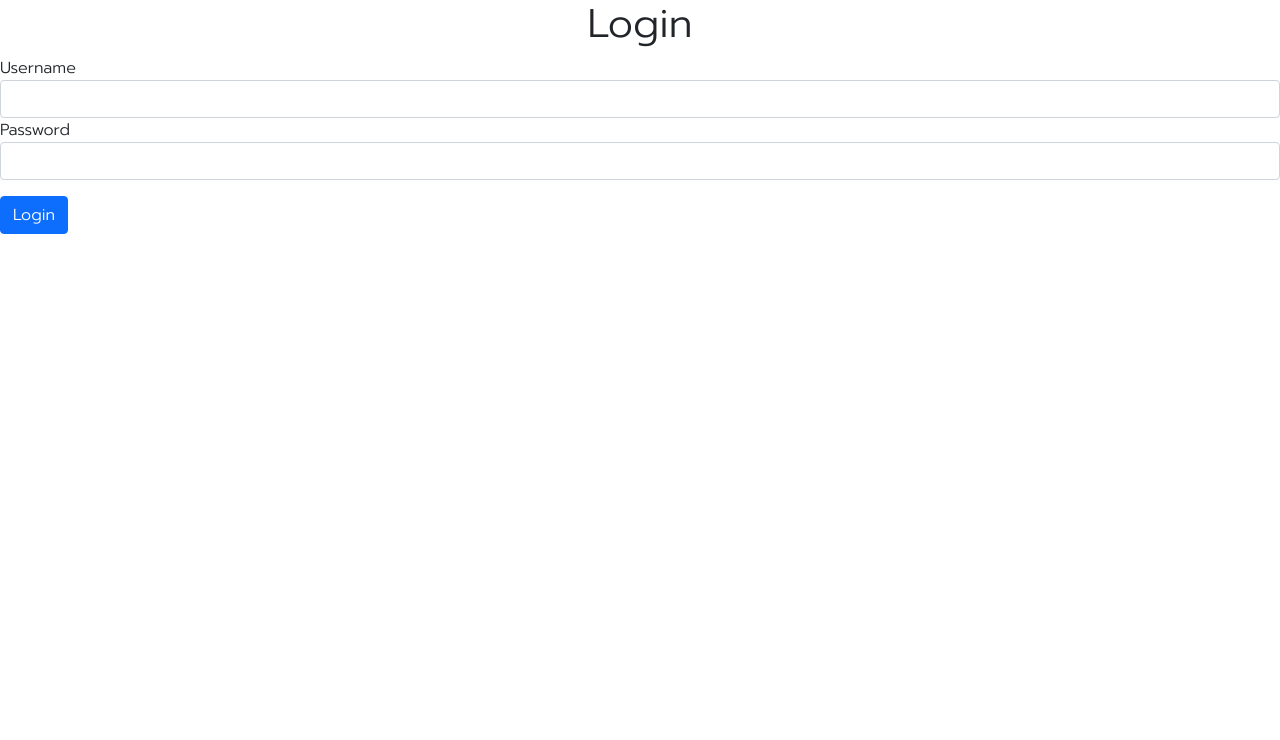
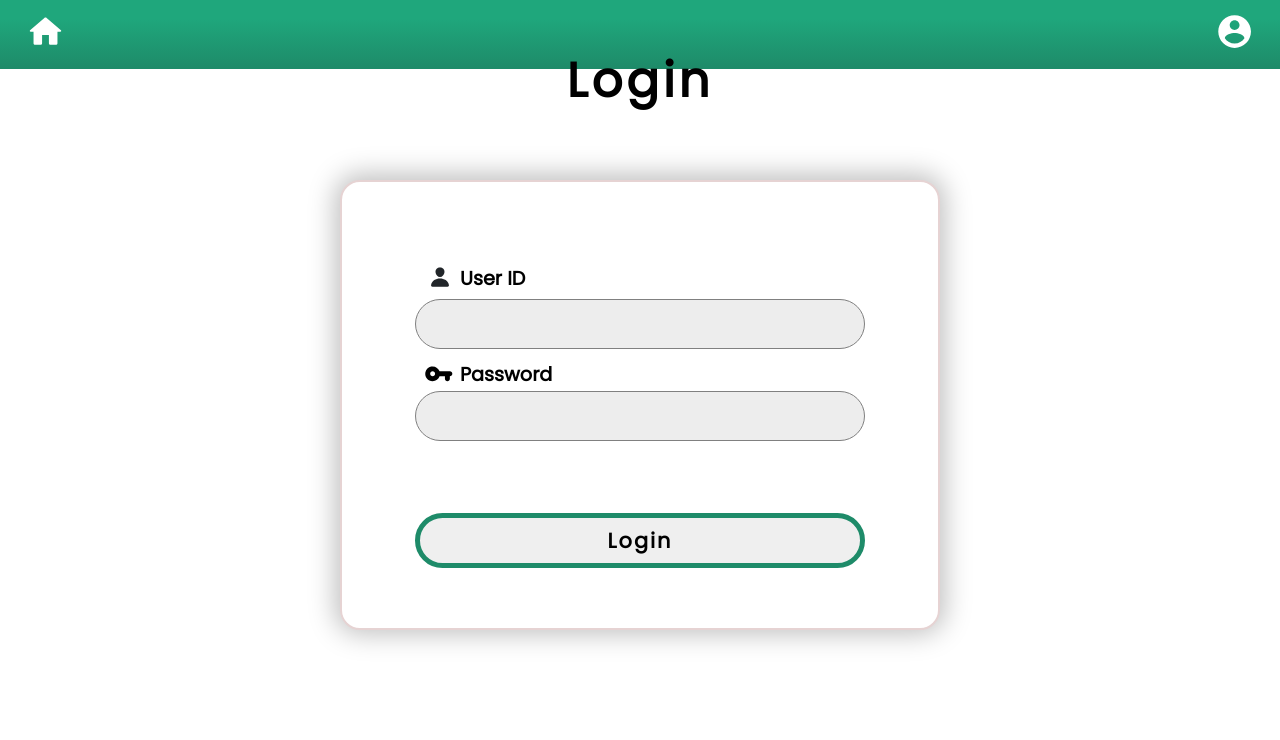
Before and after one commit to HRZXD/supmed-webapp, a PHP site: page /login.php in a window 1280 px wide. Shown: the top 740 px of the page. Run offline with PHP 8.4, Linux system fonts and the light colour scheme.

Commit message:
update 29-11 7pm

```diff
--- /dev/null
+++ b/css/login-page.css
@@ -0,0 +1,145 @@
+@import url(https://fonts.googleapis.com/css2?family=Poppins);
+
+* {
+    font-family: 'Poppins', sans-serif;
+}
+
+.sections {
+    display: flex;
+    justify-content: center;
+    align-items: center;
+    width: 100%;
+    height: 84vh;
+    background:white;
+}
+
+.login-box {
+    position: relative;
+    width: 600px;
+    height: 450px;
+    flex-shrink: 0;
+    background: white;
+    border: 2px solid rgb(230, 211, 211);
+    border-radius: 20px;
+    display: flex;
+    justify-content: center;
+    align-items: center;
+    backdrop-filter: blur(15px);
+    box-shadow: 0px -1px 26.100000381469727px 5px rgba(0, 0, 0, 0.25);
+}
+
+.h1-login-text {
+    font-size: 3em;
+    color: black;
+    text-align: center;
+    align-items: center;
+    position: relative;
+    bottom: 190px;
+    letter-spacing: 4px;
+    font-weight: 800;
+}
+
+.input-box {
+    position: relative;
+    width: 450px;
+    margin: 30px 0;
+    border-bottom: 2px solid white;
+    bottom: 40px;
+}
+
+.input-box .icon {
+    position: absolute;
+    left: 14px;
+    bottom: 87%;
+    width: 100%;
+    font-size: 22px;
+
+}
+
+.input-box .icon-key {
+    position: absolute;
+    left: 9px;
+    bottom: 87%;
+    width: 100%;
+    font-size: 18px;
+
+}
+.user-label{
+    position: absolute;
+    top: 5px;
+    left: 45px;
+    transform: translateY(-100%);
+    color: black;
+    pointer-events: none;
+    transition: .5s;
+    font-size: 1.2em;
+    font-weight: 800;
+}
+
+.password-label{
+    position: absolute;
+    top: 15%;
+    left: 45px;
+    transform: translateY(-100%);
+    color: black;
+    pointer-events: none;
+    transition: .5s;
+    font-size: 1.2em;
+    font-weight: 800;
+}
+
+.input-box input {
+    width: 100%;
+    height: 50px;
+    background: rgb(201, 187, 187);
+    border-radius: 30px;
+    outline: none;
+    text-align:center;
+    font-size: 1.2em ;
+    color: black;
+    border: 1px solid gray;
+    background: #EDEDED;
+    margin-top: 10px;
+}
+
+
+.button {
+    width: 100%;
+    height: 55px;
+    border-radius: 40px;
+    border: 5px solid  #1E8B69;
+    outline: none;
+    color: black;
+    cursor: pointer;
+    font-size: 1.3em;
+    font-weight: 700;
+    overflow: hidden;
+    position: relative;
+    letter-spacing: 2px;
+
+}
+
+.button::after{
+    content:'';
+    width: 100%;
+    height: 100%;
+    position: absolute;
+    background: linear-gradient(180deg, #1FA77C 27.08%, #1E8B69 97.92%);;
+    left: 0;
+    top: 0;
+    z-index: -1;
+    transition: .7s;
+}
+
+.button:hover{
+    color:white;
+    background:linear-gradient(180deg, #1FA77C 27.08%, #1E8B69 97.92%);
+}
+
+@media (max-width: 450px) {
+    .login-box {
+        width: 100%;
+        height: 100vh;
+
+    }
+}
--- /dev/null
+++ b/css/nav-bar.css
@@ -0,0 +1,17 @@
+.nav-bar{
+    width: 100%;
+    height: 69px;
+    background: linear-gradient(180deg, #1FA77C 27.08%, #1E8B69 97.92%);
+    display: flex;
+    position: relative;
+}
+.icon-home{
+    position: absolute;
+    top: 12px;
+    left: 25px;
+}
+.icon-user{
+    position: absolute;
+    top: 12px;
+    right: 25px;
+}
--- a/css/style.css
+++ /dev/null
@@ -1,9 +0,0 @@
-@import url('https://fonts.googleapis.com/css2?family=Prompt:wght@300&display=swap');
-
-body {
-    font-family: 'Prompt', sans-serif;
-}
-
-.text {
-    color: aqua;
-}
--- a/layout/header.php
+++ b/layout/header.php
@@ -12,6 +12,19 @@ require_once "session.php"
     <title>SUPMED</title>
     <link href="https://cdn.jsdelivr.net/npm/bootstrap@5.0.2/dist/css/bootstrap.min.css" rel="stylesheet" integrity="sha384-EVSTQN3/azprG1Anm3QDgpJLIm9Nao0Yz1ztcQTwFspd3yD65VohhpuuCOmLASjC" crossorigin="anonymous">
     <script src="https://cdn.jsdelivr.net/npm/bootstrap@5.0.2/dist/js/bootstrap.bundle.min.js" integrity="sha384-MrcW6ZMFYlzcLA8Nl+NtUVF0sA7MsXsP1UyJoMp4YLEuNSfAP+JcXn/tWtIaxVXM" crossorigin="anonymous"></script>
-    <link rel="stylesheet" href="css/style.css">
+    <link rel="stylesheet" href="css/login-page.css">
+    <link rel="stylesheet" href="css/nav-bar.css">
 </head>
 <body>
+<div class="nav-bar">
+    <div class="icon-home">
+        <svg xmlns="http://www.w3.org/2000/svg" width="41" height="40" viewBox="0 0 41 40" fill="none">
+        <path d="M17.0834 31.2044V22.9928H23.9167V31.2044C23.9167 32.1077 24.6855 32.8468 25.625 32.8468H30.75C31.6896 32.8468 32.4584 32.1077 32.4584 31.2044V19.7081H35.3625C36.1484 19.7081 36.5242 18.772 35.9263 18.2792L21.6446 5.91245C20.9955 5.35405 20.0046 5.35405 19.3555 5.91245L5.0738 18.2792C4.49296 18.772 4.85171 19.7081 5.63755 19.7081H8.54171V31.2044C8.54171 32.1077 9.31046 32.8468 10.25 32.8468H15.375C16.3146 32.8468 17.0834 32.1077 17.0834 31.2044Z" fill="white"/>
+        </svg>
+    </div>
+    <div class="icon-user">
+        <svg xmlns="http://www.w3.org/2000/svg" width="40" height="40" viewBox="0 0 40 40" fill="none">
+            <path d="M19.6226 3.27039C10.5962 3.27039 3.27045 10.5961 3.27045 19.6225C3.27045 28.6489 10.5962 35.9746 19.6226 35.9746C28.6489 35.9746 35.9747 28.6489 35.9747 19.6225C35.9747 10.5961 28.6489 3.27039 19.6226 3.27039ZM19.6226 8.17602C22.337 8.17602 24.5282 10.3672 24.5282 13.0816C24.5282 15.7961 22.337 17.9873 19.6226 17.9873C16.9081 17.9873 14.7169 15.7961 14.7169 13.0816C14.7169 10.3672 16.9081 8.17602 19.6226 8.17602ZM19.6226 31.396C15.5345 31.396 11.9207 29.3029 9.81129 26.1306C9.86034 22.8766 16.3521 21.0942 19.6226 21.0942C22.8766 21.0942 29.3848 22.8766 29.4338 26.1306C27.3244 29.3029 23.7106 31.396 19.6226 31.396Z" fill="white"/>
+        </svg>
+    </div>
+</div>
--- a/login.php
+++ b/login.php
@@ -13,23 +13,36 @@
             $_SESSION['username'] = $username;
             $_SESSION['userid'] = $result['id'];
             header('Location:search.php');
-            // echo "sucessfully logged in";
         }
     }
 ?>
+    <section class="sections">
         <div class="login-box">
-        <h1 class="text-center"><?php echo "Login"?></h1>
             <form method="POST" action="<?php echo htmlentities($_SERVER['PHP_SELF'])?>">
-            <div class="form-group">
-                <label for="username">Username</label>
-                <input type="text" name="username" value="<?php if($_SERVER["REQUEST_METHOD"]=="POST") echo $_POST["username"];?>" class="form-control">
+                <h1 class="h1-login-text"><div class="login-text">Login</div></h1>
+                <div class="input-box">
+                    <span class="icon">
+                        <ion-icon name="person"></ion-icon>
+                    </span>
+                    <label for="username" class="user-label">User ID</label>
+                    <input type="text" name="username" value="<?php if($_SERVER["REQUEST_METHOD"]=="POST") echo $_POST["username"];?>">
                 </div>
-            <div class="form-group">
-                <label for="password">Password</label>
-                <input type="password" name="password" class="form-control">
+                <div class="input-box">
+                    <span class="icon-key">
+                        <svg width="30" height="30" viewBox="0 0 30 30" fill="none" xmlns="http://www.w3.org/2000/svg">
+                            <g id="&#240;&#159;&#166;&#134; icon &#34;vpn key&#34;">
+                            <path id="Vector" d="M15.5811 12.3171C14.411 9.00379 10.9622 6.7744 7.10695 7.53805C4.28634 8.10464 1.99537 10.3587 1.40415 13.1793C0.394146 17.946 4.01537 22.1707 8.62195 22.1707C11.8367 22.1707 14.5711 20.1138 15.5811 17.2439H20.939V19.7073C20.939 21.0622 22.0476 22.1707 23.4024 22.1707C24.7573 22.1707 25.8659 21.0622 25.8659 19.7073V17.2439C27.2207 17.2439 28.3293 16.1354 28.3293 14.7805C28.3293 13.4256 27.2207 12.3171 25.8659 12.3171H15.5811ZM8.62195 17.2439C7.26708 17.2439 6.15854 16.1354 6.15854 14.7805C6.15854 13.4256 7.26708 12.3171 8.62195 12.3171C9.97683 12.3171 11.0854 13.4256 11.0854 14.7805C11.0854 16.1354 9.97683 17.2439 8.62195 17.2439Z" fill="black"/>
+                            </g>
+                        </svg>
+                    </span>
+                    <label for="password" class="password-label">Password</label>
+                    <input type="password" name="password">
                 </div>
-            <input type="submit" name="submit" value="Login" class="btn btn-primary my-3">
+                <input type="submit" name="submit" value="Login" class="button">
             </form>
         </div>
+    </section>
+    <script type="module" src="https://unpkg.com/ionicons@7.1.0/dist/ionicons/ionicons.esm.js"></script>
+    <script nomodule src="https://unpkg.com/ionicons@7.1.0/dist/ionicons/ionicons.js"></script>
 </body>
 </html>
```
Lines whose indentation alone changed are shown as unchanged.
